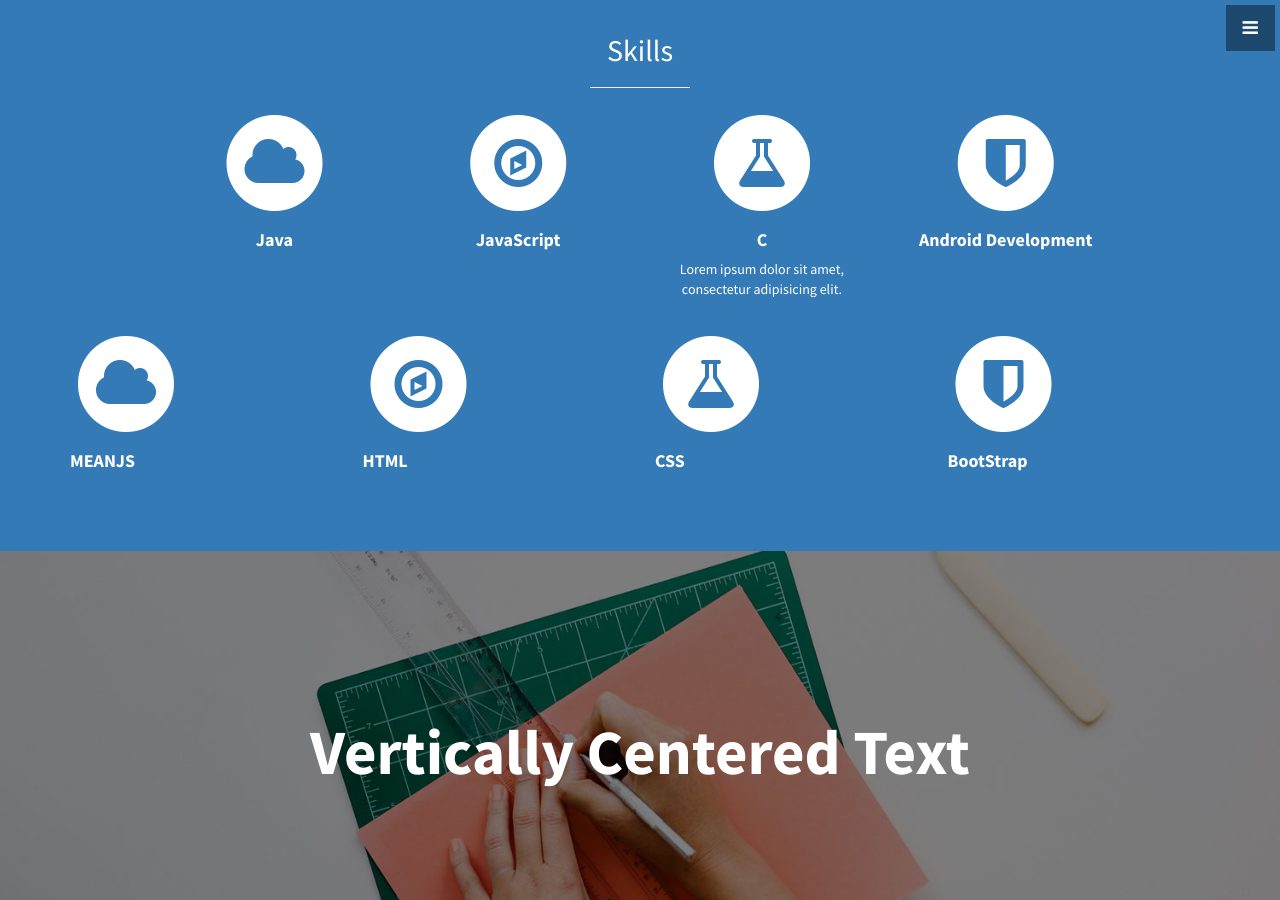
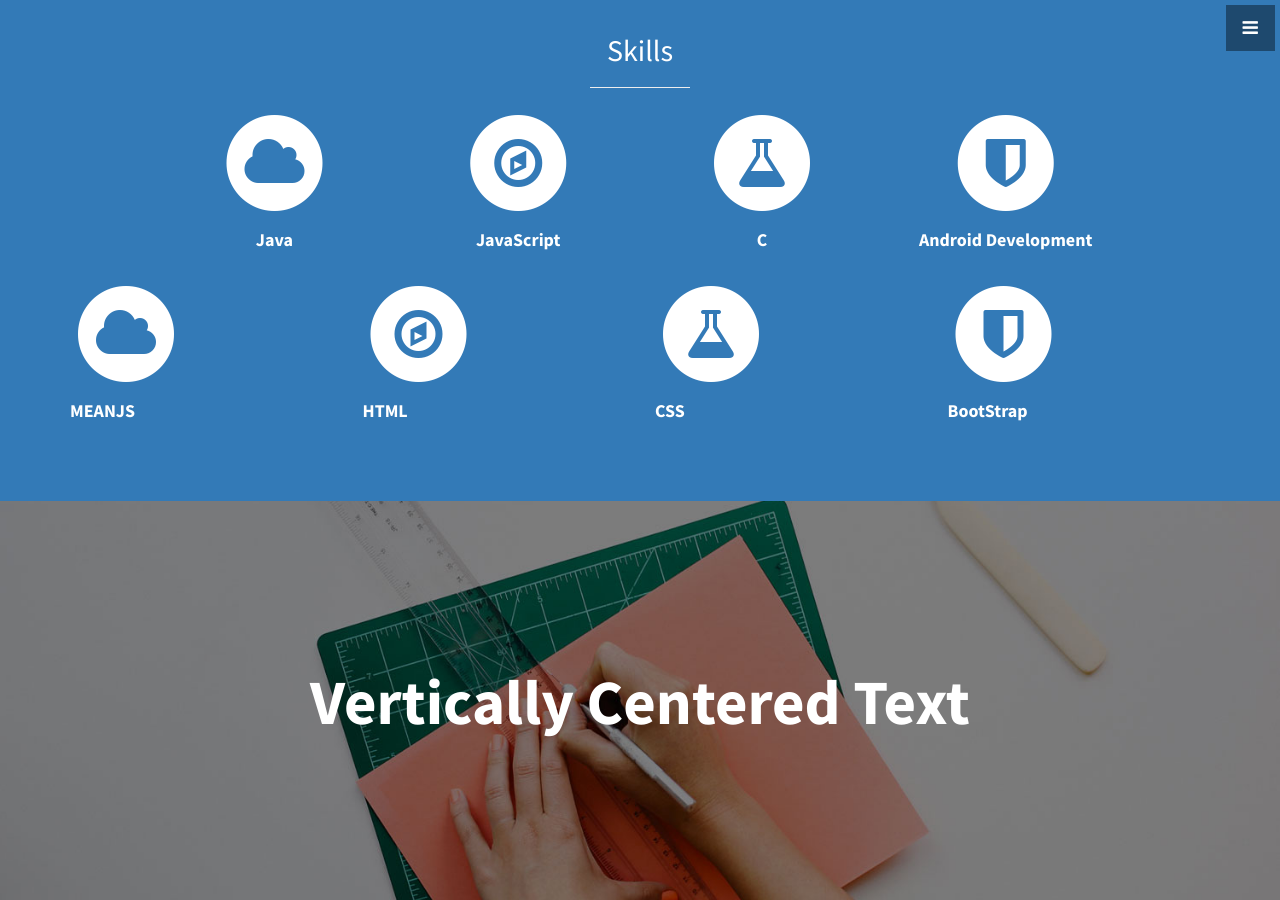
Before and after one commit to lowjiansheng/lowjiansheng, a Jekyll site: the page built from index.html, in a window 1280 px wide and 900 px high, scrolled down 1237 px. Built offline with Jekyll 4.4.1, drawn with Linux system fonts in a browser that asks for light colours.

Commit message:
Fix services.html C

```diff
--- a/_includes/services.html
+++ b/_includes/services.html
@@ -37,7 +37,6 @@
               <h4>
                 <strong>C</strong>
               </h4>
-              <p>Lorem ipsum dolor sit amet, consectetur adipisicing elit.</p>
             </div>
           </div>
           <div class="col-md-3 col-sm-6">
```
